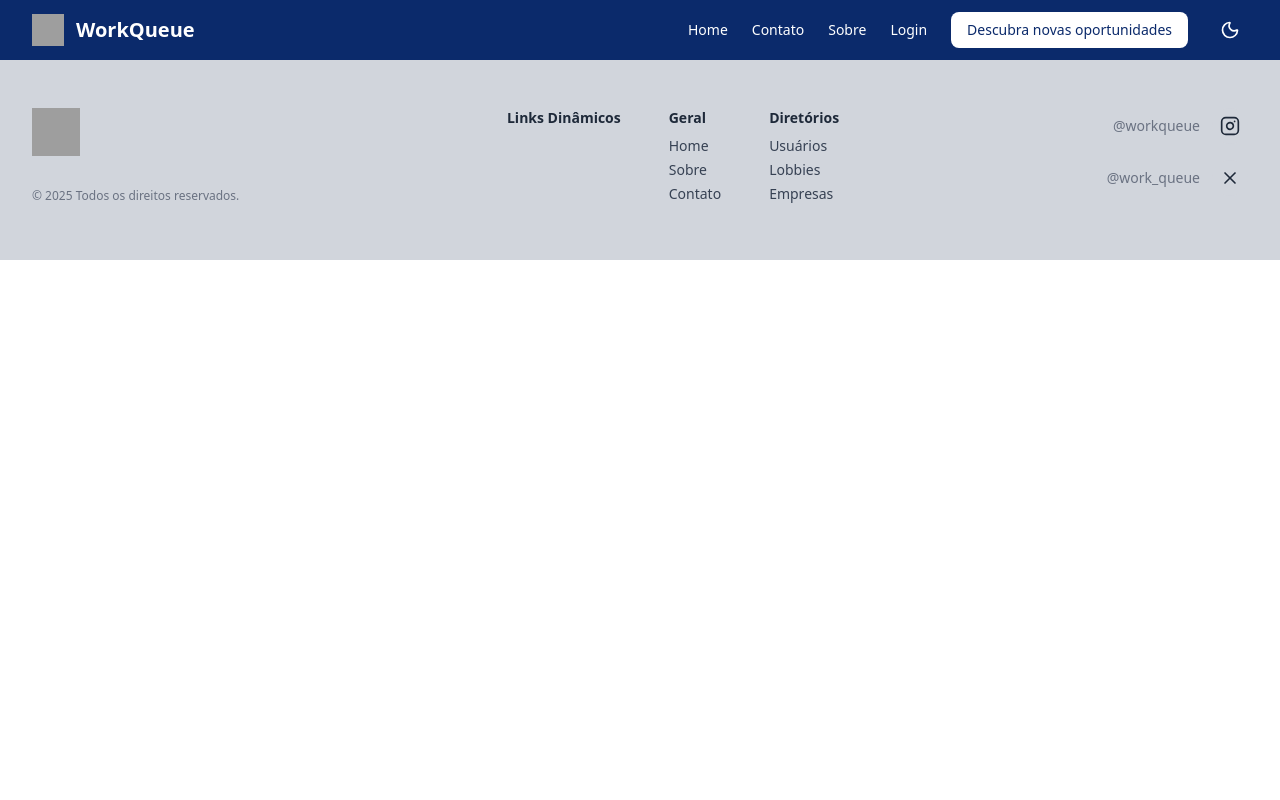
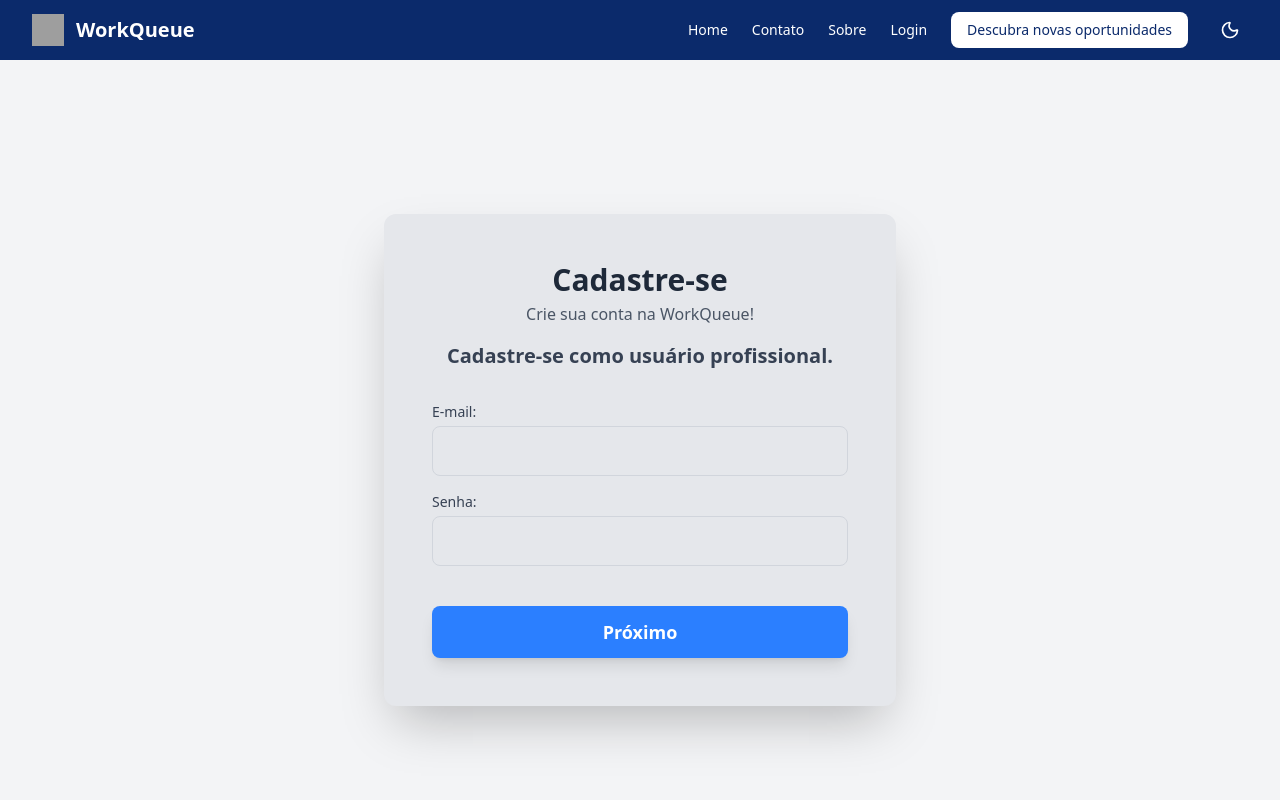
Before and after one commit to Global-Solution-Future-At-Work/Front-e-Web-Workqueue, a React app: page /login in a window 1280 px wide. Shown: the top 800 px of the page. Built offline with nearby package versions, Linux system fonts and the light colour scheme; grey boxes are pictures that could not be loaded; the HTML template or start-up script is replaced by a standard one.

Commit message:
Atualizei as paginas

```diff
--- a/src/App.jsx
+++ b/src/App.jsx
@@ -11,6 +11,10 @@ import Lobby from "./pages/Lobby";
 import EscolherTipo from "./pages/EscolherTipo";
 import CadastroUserForm from "./pages/CadastroUserForm";
 import CadastroEmpresaForm from "./pages/CadastroEmpresaForm";
+import RecuperarConta from "./pages/RecuperarConta";
+import CadastroConcluido from "./pages/CadastroConcluido";
+import CadastroConcluidoEmpresa from "./pages/CadastroConcluidoEmpresa";
+import Login from "./pages/Login";
 import { Route, Routes, Link } from "react-router-dom";
 
 function App() {
@@ -30,6 +34,10 @@ function App() {
             <Route path="/escolher-tipo" element={<EscolherTipo />}></Route>
             <Route path="/cadastro-user" element={<CadastroUserForm />}></Route>
             <Route path="/cadastro-empresa" element={<CadastroEmpresaForm />}></Route>
+            <Route path="/recuperar-conta" element={<RecuperarConta />}></Route>
+            <Route path="/cadastro-concluido" element={<CadastroConcluido />}></Route>
+            <Route path="/cadastro-concluido-empresa" element={<CadastroConcluidoEmpresa />}></Route>
+            <Route path="/login" element={<Login />}></Route>
 
 
 
--- /dev/null
+++ b/src/pages/CadastroConcluido.jsx
@@ -0,0 +1,32 @@
+import { useNavigate } from "react-router-dom";
+
+export default function CadastroConcluido() {
+  return (
+    <div className="min-h-screen flex flex-col items-center justify-center bg-gray-50 px-4 text-center">
+
+
+      <img
+        src="/logo.svg"
+        alt="WorkQueue Logo"
+        className="w-28 mb-6"
+      />
+
+
+      <h1 className="text-4xl font-bold text-gray-900 mb-4">
+        Cadastro concluído!
+      </h1>
+
+      <p className="text-lg text-gray-600 max-w-xl mb-10">
+        Bem-vindo à WorkQueue, onde IA e pessoas constroem o futuro juntos.
+      </p>
+
+      <button
+        onClick={() => window.location.href = '/'
+        }
+        className="px-10 py-3 bg-blue-400 text-white text-lg font-medium rounded-full hover:bg-blue-500 transition shadow-md"
+      >
+        Explore o mercado de trabalho
+      </button>
+    </div>
+  );
+}
--- /dev/null
+++ b/src/pages/CadastroConcluidoEmpresa.jsx
@@ -0,0 +1,32 @@
+import { useNavigate } from "react-router-dom";
+
+export default function CadastroConcluido() {
+  return (
+    <div className="min-h-screen flex flex-col items-center justify-center bg-gray-50 px-4 text-center">
+
+
+      <img
+        src="/logo.svg"
+        alt="WorkQueue Logo"
+        className="w-28 mb-6"
+      />
+
+
+      <h1 className="text-4xl font-bold text-gray-900 mb-4">
+        Cadastro concluído!
+      </h1>
+
+      <p className="text-lg text-gray-600 max-w-xl mb-10">
+        Bem-vindo à WorkQueue, onde IA e pessoas constroem o futuro juntos.
+      </p>
+
+      <button
+        onClick={() => window.location.href = '/'
+        }
+        className="px-10 py-3 bg-blue-400 text-white text-lg font-medium rounded-full hover:bg-blue-500 transition shadow-md"
+      >
+        Acesse o painel para publicar vagas e explorar o lobby de talentos.
+      </button>
+    </div>
+  );
+}
--- a/src/pages/CadastroUserForm.jsx
+++ b/src/pages/CadastroUserForm.jsx
@@ -7,6 +7,9 @@ export default function CadastroUserForm() {
     email: '',
     senha: '',
     confirmarSenha: '',
+    atuacao: '',
+    experiencia: '',
+    localizao: '',
   });
 
   const handleChange = (e) => {
@@ -106,6 +109,52 @@ export default function CadastroUserForm() {
             />
           </div>
 
+          <div>
+            <label htmlFor="areaatuacao" className="block text-sm font-medium text-gray-700 text-left mb-1">
+              Área de Atuação(Tecnologia, Marketing, Design):
+            </label>
+            <input
+              type="text"
+              id="atuacao"
+              name="atuacao"
+              value={formData.atuacao}
+              onChange={handleChange}
+              required
+              minLength="8"
+              className="w-full px-4 py-3 border border-gray-300 rounded-lg focus:ring-blue-500 focus:border-blue-500 transition duration-150"
+            />
+          </div>
+
+          <div>
+            <label htmlFor="niveldeexperiencia" className="block text-sm font-medium text-gray-700 text-left mb-1">
+              Nível de Experiência(Júnior, Pleno, Sênior):
+            </label>
+            <input
+              type="text"
+              id="experiencia"
+              name="experiencia"
+              value={formData.experiencia}
+              onChange={handleChange}
+              required
+              className="w-full px-4 py-3 border border-gray-300 rounded-lg focus:ring-blue-500 focus:border-blue-500 transition duration-150"
+            />
+          </div>
+
+          <div>
+            <label htmlFor="localizacao" className="block text-sm font-medium text-gray-700 text-left mb-1">
+              Localização(Cidade, Estado):
+            </label>
+            <input
+              type="text"
+              id="localizacao"
+              name="localizacao"
+              value={formData.localizao}
+              onChange={handleChange}
+              required
+              className="w-full px-4 py-3 border border-gray-300 rounded-lg focus:ring-blue-500 focus:border-blue-500 transition duration-150"
+            />
+          </div>
+
           <button
             type="submit"
             className="w-full mt-6 px-4 py-3 bg-blue-500 text-white rounded-lg text-lg font-semibold hover:bg-blue-600 transition duration-150 shadow-lg"
--- /dev/null
+++ b/src/pages/Login.jsx
@@ -0,0 +1,95 @@
+import React, { useState } from 'react';
+
+
+export default function LoginForm() {
+  const [formData, setFormData] = useState({
+    email: '',
+    senha: '',
+  });
+
+  const handleChange = (e) => {
+    const { name, value } = e.target;
+    setFormData(prev => ({ ...prev, [name]: value }));
+  };
+
+  const handleSubmit = (e) => {
+    e.preventDefault();
+    if (formData.senha !== formData.confirmarSenha) {
+      alert('As senhas não coincidem!');
+      return;
+    }
+
+    console.log('Dados submetidos (Usuário Profissional):', formData);
+    alert('Cadastro inicial enviado! Prosseguindo para o próximo passo do formulário.');
+  };
+
+  return (
+    <div className="min-h-screen flex items-center justify-center bg-gray-100 p-4">
+
+      <div className="bg-gray-200 p-8 sm:p-12 rounded-xl shadow-2xl max-w-lg w-full">
+
+        <div className="mb-8 text-center">
+            <h1 className="text-3xl font-bold text-gray-800">
+                Cadastre-se
+            </h1>
+            <p className="text-gray-600 mt-1 mb-4">
+                Crie sua conta na WorkQueue!
+            </p>
+            <h2 className="text-xl font-semibold text-gray-700">
+                Cadastre-se como usuário profissional.
+            </h2>
+        </div>
+
+        <form onSubmit={handleSubmit} className="space-y-4">
+
+
+          <div>
+            <label htmlFor="email" className="block text-sm font-medium text-gray-700 text-left mb-1">
+              E-mail:
+            </label>
+            <input
+              type="email"
+              id="email"
+              name="email"
+              value={formData.email}
+              onChange={handleChange}
+              required
+              className="w-full px-4 py-3 border border-gray-300 rounded-lg focus:ring-blue-500 focus:border-blue-500 transition duration-150"
+            />
+          </div>
+
+          <div>
+            <label htmlFor="senha" className="block text-sm font-medium text-gray-700 text-left mb-1">
+              Senha:
+            </label>
+            <input
+              type="password"
+              id="senha"
+              name="senha"
+              value={formData.senha}
+              onChange={handleChange}
+              required
+              minLength="8"
+              className="w-full px-4 py-3 border border-gray-300 rounded-lg focus:ring-blue-500 focus:border-blue-500 transition duration-150"
+            />
+          </div>
+
+
+
+
+
+
+
+          <button
+            type="submit"
+            className="w-full mt-6 px-4 py-3 bg-blue-500 text-white rounded-lg text-lg font-semibold hover:bg-blue-600 transition duration-150 shadow-lg"
+          >
+            Próximo
+          </button>
+
+        </form>
+
+      </div>
+    </div>
+  );
+}
--- /dev/null
+++ b/src/pages/RecuperarConta.jsx
@@ -0,0 +1,82 @@
+import React, { useState } from 'react';
+
+export default function CadastroEmpresaForm() {
+  const [formData, setFormData] = useState({
+    nome: '',
+    email: '',
+  });
+
+  const [buttonText, setButtonText] = useState("Próximo");
+
+  const handleChange = (e) => {
+    const { name, value } = e.target;
+    setFormData(prev => ({ ...prev, [name]: value }));
+  };
+
+  const handleSubmit = (e) => {
+    e.preventDefault();
+
+    setButtonText("Enviado com sucesso! ✔️");
+
+    console.log('Dados enviados:', formData);
+  };
+
+  return (
+    <div className="min-h-screen flex items-center justify-center bg-gray-100 p-4">
+
+      <div className="bg-gray-200 p-8 sm:p-12 rounded-xl shadow-2xl max-w-lg w-full">
+
+        <div className="mb-8 text-center">
+          <h1 className="text-3xl font-bold text-gray-800">
+            Recuperação de Conta
+          </h1>
+          <h2 className="text-xl font-semibold text-gray-700">
+            Esqueceu sua senha? Sem problemas!
+          </h2>
+        </div>
+
+        <form onSubmit={handleSubmit} className="space-y-4">
+
+          <div>
+            <label htmlFor="nome" className="block text-sm font-medium text-gray-700 text-left mb-1">
+              Nome Completo:
+            </label>
+            <input
+              type="text"
+              id="nome"
+              name="nome"
+              value={formData.nome}
+              onChange={handleChange}
+              required
+              className="w-full px-4 py-3 border border-gray-300 rounded-lg focus:ring-blue-500 focus:border-blue-500 transition duration-150"
+            />
+          </div>
+
+          <div>
+            <label htmlFor="email" className="block text-sm font-medium text-gray-700 text-left mb-1">
+              Email de Cadastro:
+            </label>
+            <input
+              type="email"
+              id="email"
+              name="email"
+              value={formData.email}
+              onChange={handleChange}
+              required
+              className="w-full px-4 py-3 border border-gray-300 rounded-lg focus:ring-blue-500 focus:border-blue-500 transition duration-150"
+            />
+          </div>
+
+          <button
+            type="submit"
+            className="w-full mt-6 px-4 py-3 bg-blue-500 text-white rounded-lg text-lg font-semibold hover:bg-blue-600 transition duration-150 shadow-lg"
+          >
+            {buttonText}
+          </button>
+
+        </form>
+
+      </div>
+    </div>
+  );
+}
```
